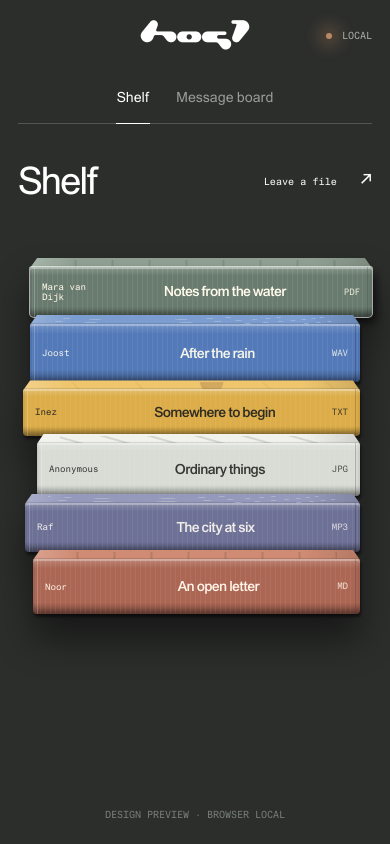
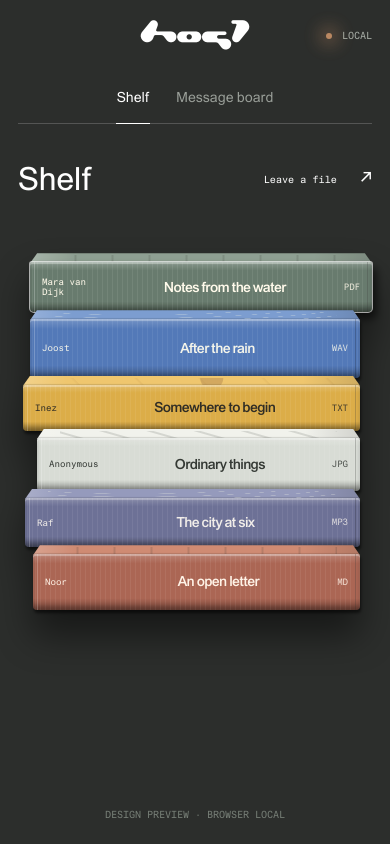
Before and after one commit to marcvermeeren/host-portal, a website built with Vite: page index.html in a window 390 px wide. Built offline with nearby package versions, Linux system fonts and the light colour scheme.

Commit message:
Match portal headings to HOST site typography

```diff
--- a/src/style.css
+++ b/src/style.css
@@ -22,7 +22,7 @@ a{color:inherit}
 .tab[aria-selected='true']::after{content:'';position:absolute;left:0;right:0;bottom:-1px;height:1px;background:#fff}
 main{flex:1}
 .page-head{display:flex;align-items:center;justify-content:space-between;gap:20px;padding:62px 0 38px}
-.page-head h1{margin:0;font-size:clamp(36px,3.6vw,56px);line-height:1.05;font-weight:420;letter-spacing:-.055em}
+.page-head h1{margin:0;font-size:32px;line-height:1.1;font-weight:420;letter-spacing:-.01em}
 .primary-action{padding:10px 0 10px 12px;border:0;background:transparent;color:#fff;font-family:'ABC Areal Mono',monospace;font-size:13px;white-space:nowrap;transition:opacity .2s}
 .primary-action:hover{opacity:.6}
 .primary-action span,.take-button span,.post-button span{margin-left:18px;font-size:18px;line-height:0}
@@ -87,7 +87,7 @@ main{flex:1}
  .portal-shell{padding:0 18px 22px}
  .topbar{height:72px}.brand{font-size:29px}.connection{font-size:10px}
  .view-toolbar{min-height:52px}.tabs{gap:32px}.tab{font-size:15px}
- .page-head{padding:38px 0 25px}.page-head h1{font-size:38px}.primary-action{font-size:11px}
+ .page-head{padding:38px 0 25px}.primary-action{font-size:11px}
  .view{display:block}
  .book-stack{min-height:0;padding:40px 4px 16px 0}
  .book{height:calc(var(--book-height) * .77);margin-bottom:7px}
```
